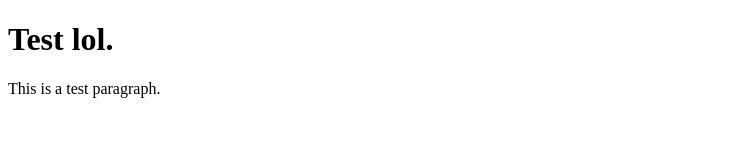
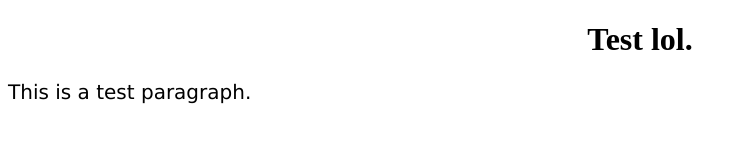
Before and after one commit to alexkahler/readnovels, a plain HTML site: page index.html in a window 1280 px wide. Shown: the whole page, without its empty margins (0-747 px from the left). Drawn offline with Linux system fonts and the light colour scheme.

Commit message:
Made CSS and .js

```diff
--- /dev/null
+++ b/css/main.css
@@ -0,0 +1,19 @@
+body {
+    position: relative;
+}
+
+body, html {
+    background-color: white;
+}
+h1 {
+    color: black;
+    text-align: center;
+}
+p {
+    font-family: verdana;
+    font-size: 20px;
+}
+
+.header {
+    color: white;
+}
--- a/index.html
+++ b/index.html
@@ -2,10 +2,9 @@
 <html>
 <head>
     <meta charset="utf-8" />
-    <meta http-equiv="X-UA-Compatible" content="IE=edge">
-    <title>Page Title</title>
+    <title>Read Novels</title>
     <meta name="viewport" content="width=device-width, initial-scale=1">
-    <link rel="stylesheet" type="text/css" media="screen" href="main.css" />
+    <link rel="stylesheet" type="text/css" href="../readnovels/css/main.css"/>
     <script src="main.js"></script>
 </head>
 <body>
```
